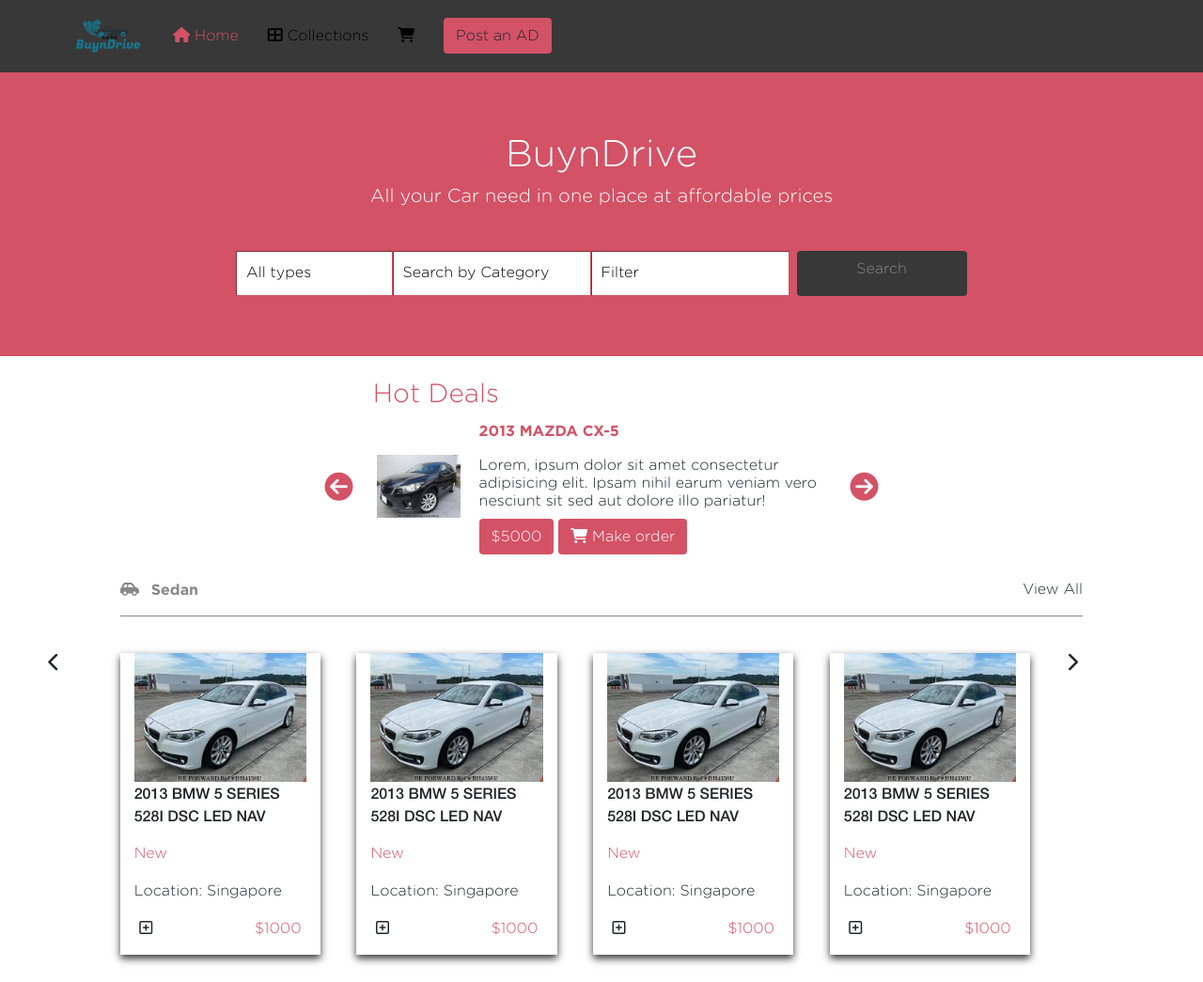
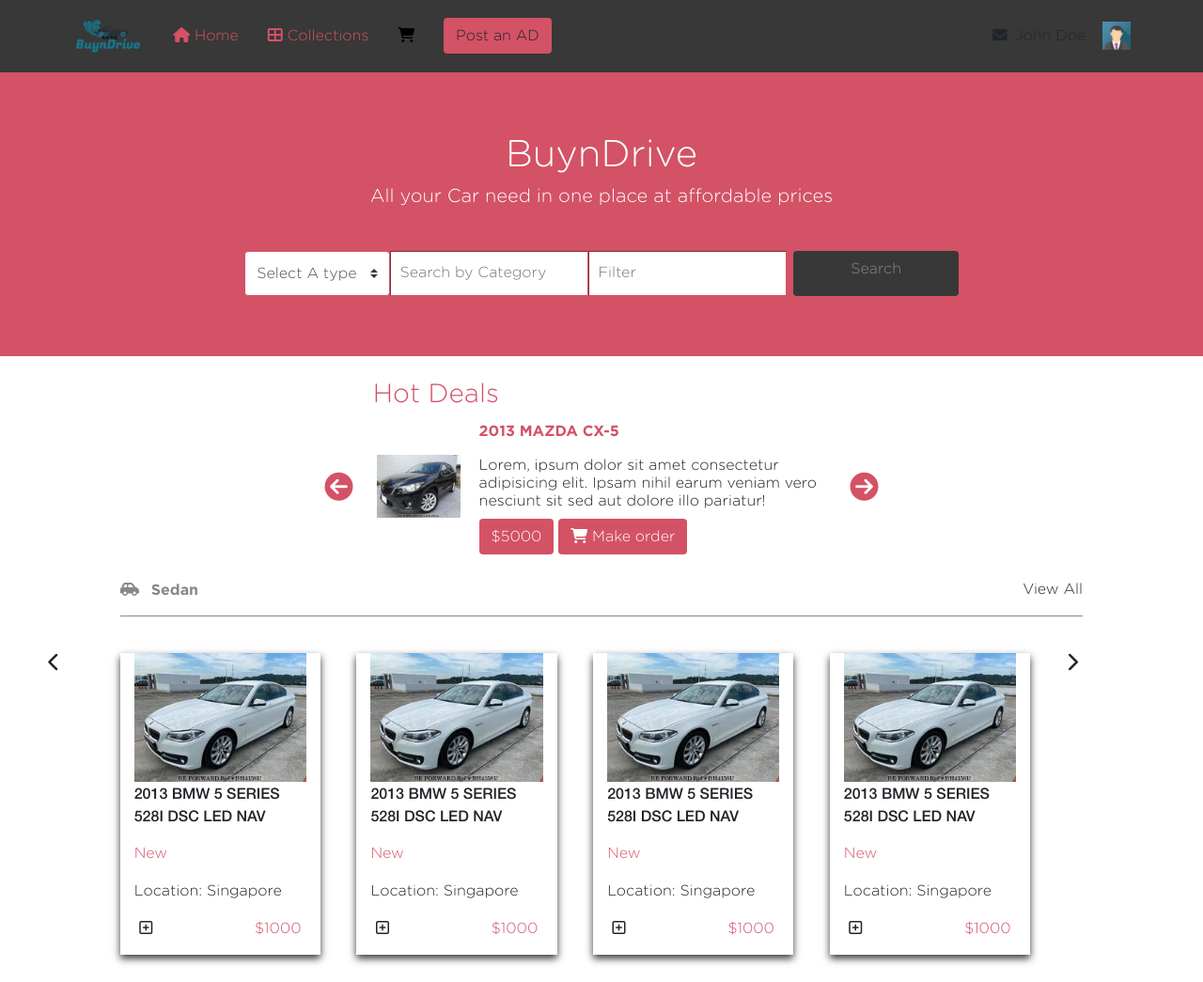
Before and after one commit to Nkuria/Car-shop, a plain HTML site: page index.html in a window 1280 px wide. Shown: the top 1045 px of the page at 94% size. Drawn offline with nearby package versions, Linux system fonts and the light colour scheme.

Commit message:
Worked on 2nd reviewer issues

```diff
--- a/index.html
+++ b/index.html
@@ -26,14 +26,14 @@
         <div class="nav-left">
           <img class="logo-img p-0" src="images/logo.png" alt="Logo" />
           <a class="home d-none d-md-block" href="#"><i class="fas fa-home"></i> Home</a>
-          <a class="d-none d-md-block" href="#"><i class="fas fa-th-large"></i> Collections</a>
+          <a class="d-none d-md-block text-red" href="#"><i class="fas fa-th-large"></i> Collections</a>
           <a class="d-none d-md-block" href="#"><i class="fas fa-shopping-cart"></i></a>
           <button class="btn ad-btn" type="button">Post an AD</button>
         </div>
-        <div class="nav-right d-none d-md-none">
-          <i class="fas fa-envelope"></i>
-          John Doe
-          <img class="doe-img" src="images/john-doe.jpg" alt="John Doe" />
+        <div class="nav-right ">
+         <div class="d-none d-md-none d-lg-block pr-2"> <i class="fas fa-envelope"></i></div>
+         <p class="d-none d-md-none d-lg-block pt-3"> John Doe</p>
+          <img class="doe-img d-none d-md-none d-lg-block" src="images/john-doe.jpg" alt="John Doe" />
         </div>
       </nav>
 
@@ -41,10 +41,17 @@
         <h1 class="h1">BuynDrive</h1>
 
         <h5>All your Car need in one place at affordable prices</h5>
-        <div class="input">
-          <input class="input1" type="text" value="  All types" />
-          <input class="input2" type="text" value="  Search by Category" />
-          <input class="input3" type="text" value="  Filter" />
+        <div class="input d-flex justify-content-center">
+          <div class="input-group">
+            <select class="custom-select" id="inputGroupSelect04">
+              <option selected>Select A type</option>
+              <option value="Toyota">Toyota</option>
+              <option value="BMW">BMW</option>
+              <option value="Subaru">Subaru</option>
+            </select>
+          </div>
+          <input class="input2" type="text" placeholder="  Search by Category" />
+          <input class="input3" type="text" placeholder="  Filter" />
           <a class="btn search w-100" href="search.html">Search</a>
         </div>
       </div>
--- a/scss/main.scss
+++ b/scss/main.scss
@@ -76,10 +76,6 @@
 }
 
 .input {
-  @include flex;
-
-  align-items: center;
-  justify-content: center;
   padding-top: 3%;
   padding-bottom: 5%;
 
@@ -91,7 +87,7 @@
     color: $grey-color;
   }
 
-  input {
+  input, select {
     height: 6vh;
     border-color: $red-color;
     border-width: 1px;
@@ -273,13 +269,10 @@
   }
 
   .input {
-    input {
-      width: 20%;
-      height: 10%;
-    }
+   flex-direction: column;
 
-    a {
-      height: 5%;
-    }
+   input {
+     width: 100%;
+   }
   }
 }
```
Also changed, not shown: search.html (+6 -6 lines), dist/css/main.css, 1 other file.
